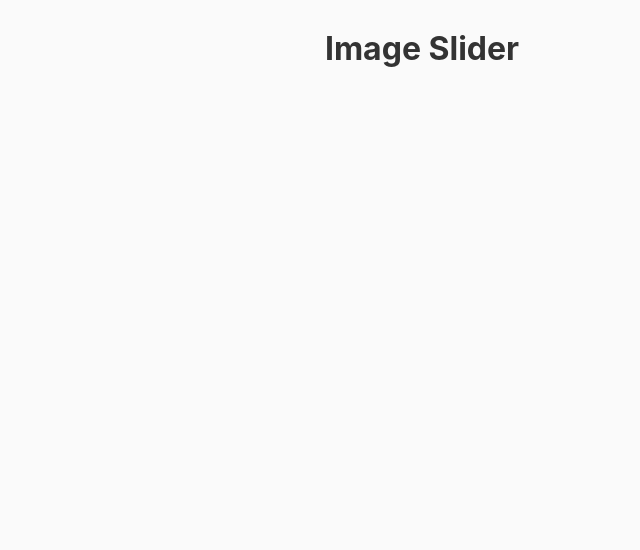
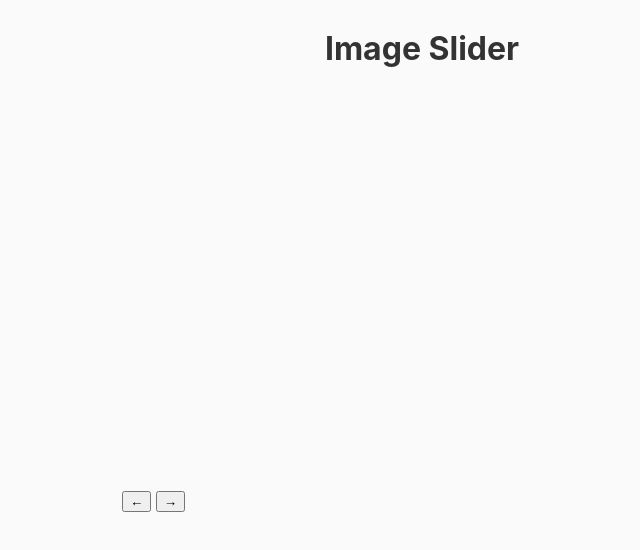
Before and after one commit to josephgattuso/image-slider, a website: page index.html in a window 1280 px wide. Shown: the whole page, without its empty margins (218-858 px from the left). Drawn offline with Linux system fonts and the light colour scheme.

Commit message:
add slider container

```diff
--- a/index.html
+++ b/index.html
@@ -20,6 +20,14 @@
     <div class="center">
       <h1>Image Slider</h1>
     </div>
+    <div class="slider">
+      <div class="slider__container">
+      </div>
+      <div class="slider__controls">
+        <button class="previous">&larr;</button>
+        <button class="next">&rarr;</button>
+      </div>
+    </div>
     <!-- Scripts -->
     <script src="./script.js"></script>
   </body>
--- a/styles.css
+++ b/styles.css
@@ -15,3 +15,18 @@
   display: grid;
   place-items: center;
 }
+
+.slider {
+  display: flex;
+  flex-direction: column;
+  margin: 0 auto;
+  overflow: hidden;
+  width: 600px;
+}
+
+.slider__container {
+  display: flex;
+  height: 400px;
+  transform: translate(0);
+  transition: transform 0.8s ease;
+}
```
